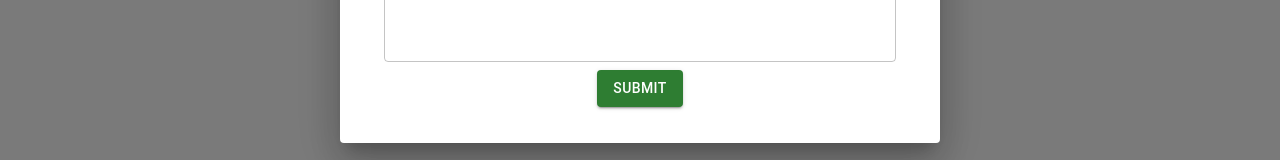
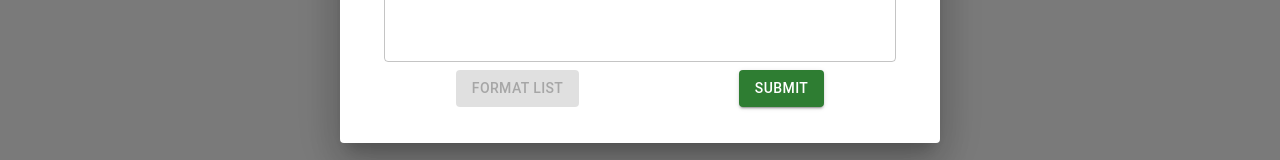
Before and after one commit to fortypercenttitanium/scan-in, a React (Create React App) app in the folder client/: page /dashboard in a window 1280 px wide. Both pictures are taken after a click on the button "ADD CLASS". Shown: the part 511-671 px from the top of the page. Built offline with nearby package versions, Linux system fonts and the light colour scheme; no server answers.

Commit message:
decouple parseStudentData helped function

```diff
--- a/client/src/components/AddClass.js
+++ b/client/src/components/AddClass.js
@@ -5,7 +5,9 @@ import {
   Box,
   Button,
   FormHelperText,
+  Stack,
 } from '@mui/material';
+import parseStudentData from '../helperFunctions/parseStudentData';
 
 function AddClass({ setDialogOpen, setDataIsStale }) {
   const [className, setClassName] = useState('');
@@ -99,32 +101,24 @@ function AddClass({ setDialogOpen, setDataIsStale }) {
     }
   }
 
+  function formatStudentList() {
+    // split into array
+    const split = studentData.split('\n');
+
+    // remove numbers
+    const numbersRemoved = split.map((entry) =>
+      entry.replace(/\d+\./, '').trim(),
+    );
+
+    setStudentData(numbersRemoved.join('\n'));
+  }
+
   function handleNameChange(e) {
     setClassName(e.target.value);
   }
 
   function handleStudentChange(e) {
     setStudentData(e.target.value);
-  }
-
-  function parseStudentData(data) {
-    // TODO: adjust to account for two-word names, or inclusion of middle name
-    const regex = /^[A-Za-z']+, [A-Za-z\-']+ \(\d{5,}\)$/;
-
-    if (!regex.test(data)) {
-      return null;
-    }
-
-    const split = data.split(' ');
-    const firstName = split[1];
-    const lastName = split[0].replace(',', '');
-    const id = split[2].replace(/\(|\)/g, '');
-
-    return {
-      firstName,
-      lastName,
-      id,
-    };
   }
 
   return (
@@ -163,6 +157,17 @@ function AddClass({ setDialogOpen, setDataIsStale }) {
         {message && (
           <FormHelperText sx={{ color: 'green' }}>{message}</FormHelperText>
         )}
+        <Stack direction="row" spacking={2}>
+          <Button
+            onClick={formatStudentList}
+            variant="contained"
+            size="medium"
+            sx={{ m: 'auto' }}
+            type="button"
+            disabled={!studentData || disableButton}
+          >
+            Format list
+          </Button>
           <Button
             onClick={handleSubmit}
             variant="contained"
@@ -174,6 +179,7 @@ function AddClass({ setDialogOpen, setDataIsStale }) {
           >
             Submit
           </Button>
+        </Stack>
       </FormControl>
     </Box>
   );
--- a/client/src/components/EditClass.js
+++ b/client/src/components/EditClass.js
@@ -6,7 +6,9 @@ import {
   Button,
   FormHelperText,
   CircularProgress,
+  Stack,
 } from '@mui/material';
+import parseStudentData from '../helperFunctions/parseStudentData';
 
 function EditClass({ setDialogOpen, selectedClass, setDataIsStale }) {
   const [className, setClassName] = useState(selectedClass.name || '');
@@ -136,32 +138,24 @@ function EditClass({ setDialogOpen, selectedClass, setDataIsStale }) {
     }
   }
 
+  function formatStudentList() {
+    // split into array
+    const split = studentData.split('\n');
+
+    // remove numbers
+    const numbersRemoved = split.map((entry) =>
+      entry.replace(/\d+\./, '').trim(),
+    );
+
+    setStudentData(numbersRemoved.join('\n'));
+  }
+
   function handleNameChange(e) {
     setClassName(e.target.value);
   }
 
   function handleStudentChange(e) {
     setStudentData(e.target.value);
-  }
-
-  function parseStudentData(data) {
-    // TODO: adjust to account for two-word names, or inclusion of middle name
-    const regex = /^[A-Za-z']+, [A-Za-z\-']+ \(\d{5,}\)$/;
-
-    if (!regex.test(data)) {
-      return null;
-    }
-
-    const split = data.split(' ');
-    const firstName = split[1];
-    const lastName = split[0].replace(',', '');
-    const id = split[2].replace(/\(|\)/g, '');
-
-    return {
-      firstName,
-      lastName,
-      id,
-    };
   }
 
   return (
@@ -203,6 +197,17 @@ function EditClass({ setDialogOpen, selectedClass, setDataIsStale }) {
           {message && (
             <FormHelperText sx={{ color: 'green' }}>{message}</FormHelperText>
           )}
+          <Stack direction="row" spacing={2}>
+            <Button
+              onClick={formatStudentList}
+              variant="contained"
+              size="medium"
+              sx={{ m: 'auto' }}
+              type="button"
+              disabled={!studentData || disableButton}
+            >
+              Format list
+            </Button>
             <Button
               onClick={handleSubmit}
               variant="contained"
@@ -214,6 +219,7 @@ function EditClass({ setDialogOpen, selectedClass, setDataIsStale }) {
             >
               Update class
             </Button>
+          </Stack>
         </FormControl>
       )}
     </Box>
--- /dev/null
+++ b/client/src/helperFunctions/parseStudentData.js
@@ -0,0 +1,18 @@
+export default function parseStudentData(data) {
+  const regex = /^[A-Za-z-']+, [A-Za-z\-' .]+ \(\d{5,}\)$/;
+
+  if (!regex.test(data)) {
+    return null;
+  }
+
+  const split = data.split(' ');
+  const firstName = split[1];
+  const lastName = split[0].replace(',', '');
+  const id = split[2].replace(/\(|\)/g, '');
+
+  return {
+    firstName,
+    lastName,
+    id,
+  };
+}
```
Lines whose indentation alone changed are shown as unchanged.
